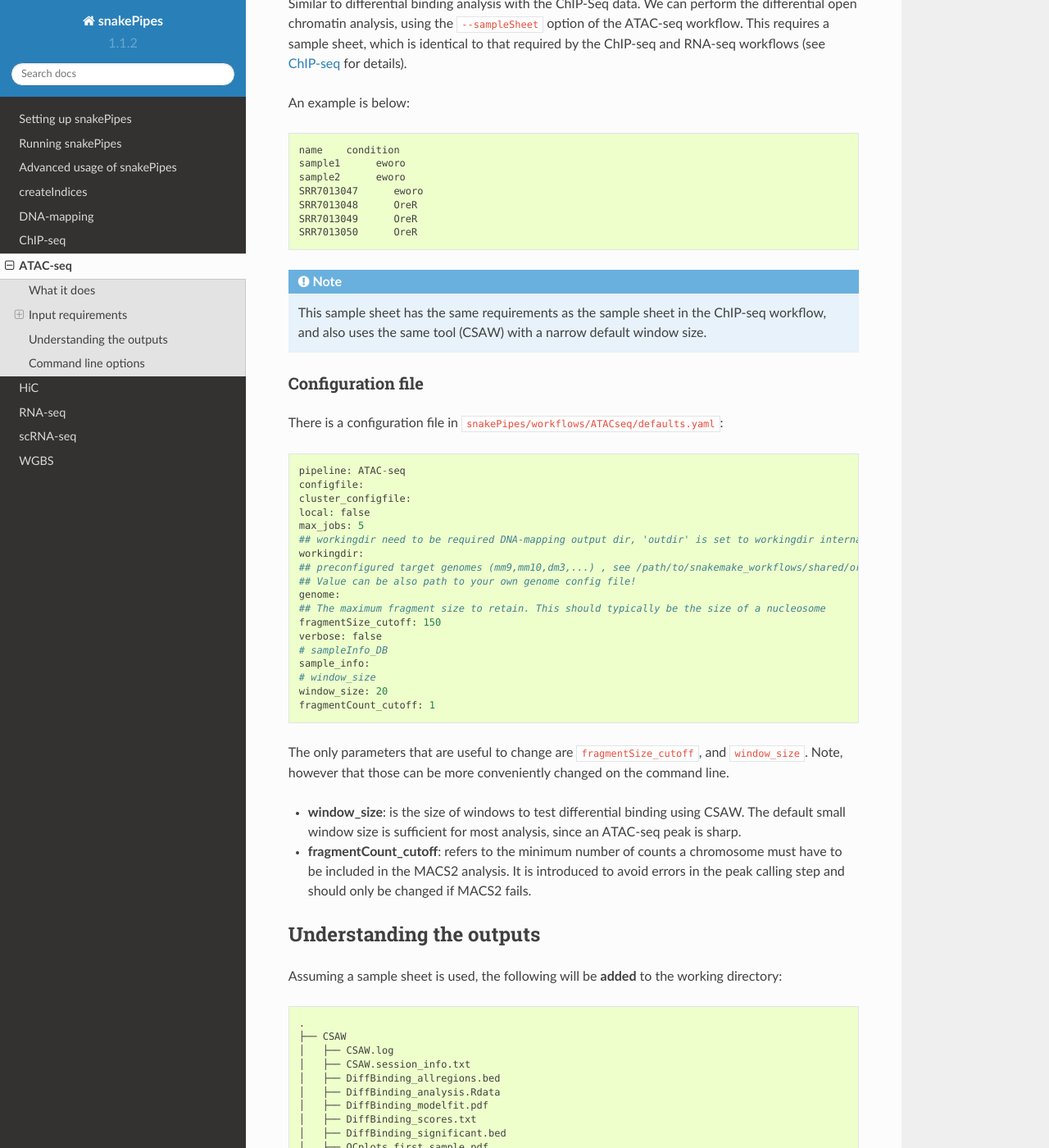
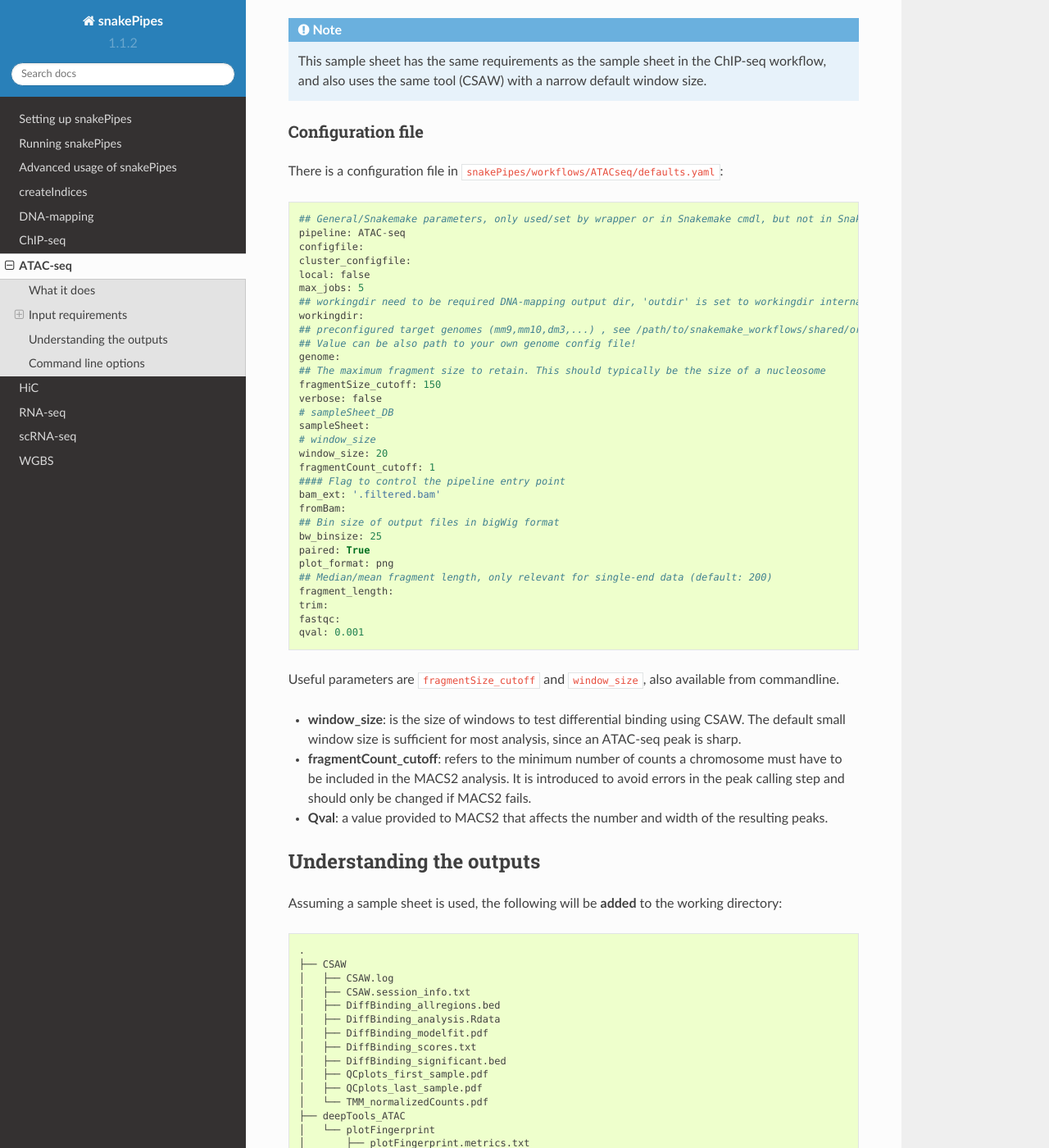
Before and after one commit to maxplanck-ie/snakepipes, a Sphinx documentation site: the page built from docs/content/workflows/ATAC-seq.rst, in a window 1280 px wide and 1400 px high, scrolled down 1641 px. Shown: the whole window at 82% size. Built offline with Sphinx 7.4.7 and the Read the Docs theme 2.0.0, drawn with Linux system fonts in a browser that asks for light colours; pages that are not in the unit, such as notebooks, are missing from menus; some of the changed text lies outside the part shown.

Commit message:
partial update to ATACseq docs

```diff
--- a/docs/content/workflows/ATAC-seq.rst
+++ b/docs/content/workflows/ATAC-seq.rst
@@ -59,6 +44,7 @@ Configuration file
 
 There is a configuration file in ``snakePipes/workflows/ATACseq/defaults.yaml``::
 
+    ## General/Snakemake parameters, only used/set by wrapper or in Snakemake cmdl, but not in Snakefile
     pipeline: ATAC-seq
     configfile:
     cluster_configfile:
@@ -72,17 +58,31 @@ There is a configuration file in ``snakePipes/workflows/ATACseq/defaults.yaml``:
     ## The maximum fragment size to retain. This should typically be the size of a nucleosome
     fragmentSize_cutoff: 150
     verbose: false
-    # sampleInfo_DB
-    sample_info:
+    # sampleSheet_DB
+    sampleSheet:
     # window_size
     window_size: 20
     fragmentCount_cutoff: 1
+    #### Flag to control the pipeline entry point
+    bam_ext: '.filtered.bam'
+    fromBam:
+    ## Bin size of output files in bigWig format
+    bw_binsize: 25
+    paired: True
+    plot_format: png
+    ## Median/mean fragment length, only relevant for single-end data (default: 200)
+    fragment_length:
+    trim:
+    fastqc:
+    qval: 0.001
 
-The only parameters that are useful to change are ``fragmentSize_cutoff``, and ``window_size``. Note, however that those can be more conveniently changed on the command line.
+Useful parameters are ``fragmentSize_cutoff`` and ``window_size``, also available from commandline.
 
 * **window_size**: is the size of windows to test differential binding using CSAW. The default small window size is sufficient for most analysis, since an ATAC-seq peak is sharp.
 
 * **fragmentCount_cutoff**: refers to the minimum number of counts a chromosome must have to be included in the MACS2 analysis. It is introduced to avoid errors in the peak calling step and should only be changed if MACS2 fails.
+
+* **Qval**: a value provided to MACS2 that affects the number and width of the resulting peaks.
 
 Understanding the outputs
 ---------------------------
```
Also changed, not shown: other parts of docs/content/workflows/ATAC-seq.rst (+1 -16 lines).
